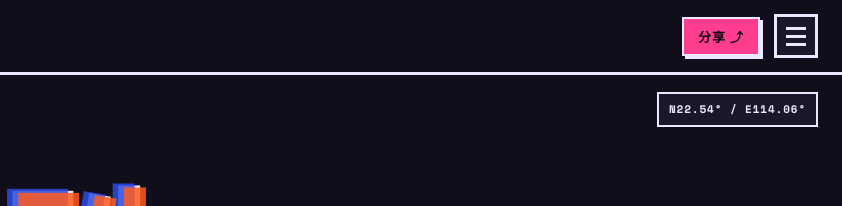
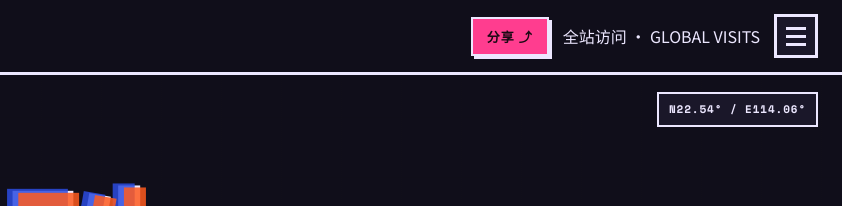
Before and after one commit to shenge-work/shenge-work.github.io, a plain HTML site: page index.html in a window 1280 px wide. Shown: the top 206 px of the page, 438-1280 px from the left. Drawn offline with nearby package versions, Linux system fonts and the light colour scheme; no server answers.

Commit message:
feat: 访问计数器移到顶栏，改显示全站真实访问量（abacus）

```diff
--- a/index.html
+++ b/index.html
@@ -64,6 +64,13 @@
     </nav>
     <div class="topbar-right">
       <button class="share-btn" id="shareBtn" title="查看/下载作品集分享卡" aria-label="查看/下载作品集分享卡">分享 ⤴</button>
+      <div class="hit-counter" id="hitCounter" role="status" aria-label="全站访问统计">
+        <div class="hit-counter-head">
+          <span class="hit-counter-dot" aria-hidden="true"></span>
+          <span>全站访问 · GLOBAL VISITS</span>
+        </div>
+        <div class="hit-counter-digits" id="hitCounterDigits" aria-hidden="true"></div>
+      </div>
       <button class="menu-btn" id="menuBtn" aria-label="打开菜单" aria-expanded="false">
         <span></span><span></span><span></span>
       </button>
```
